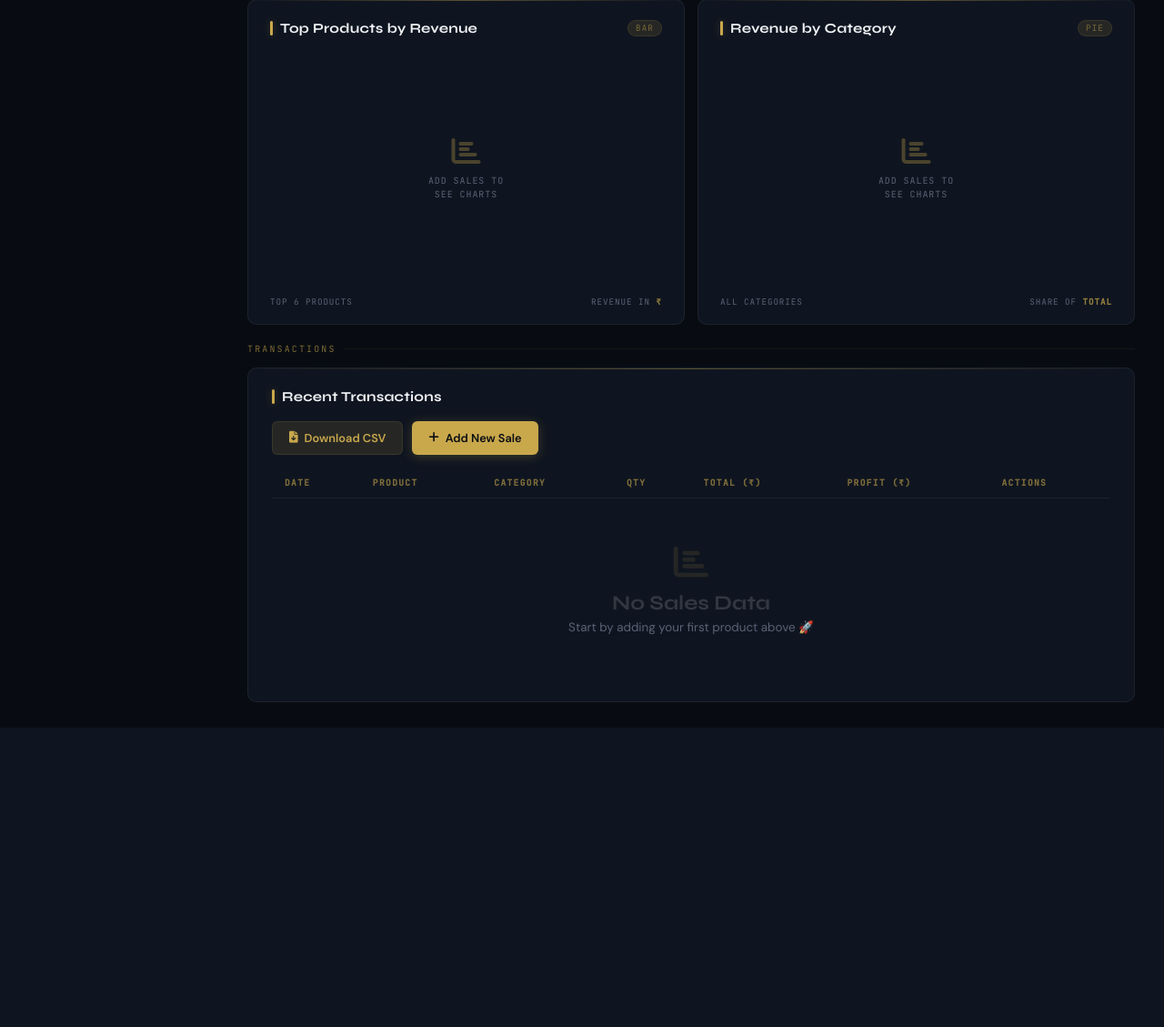
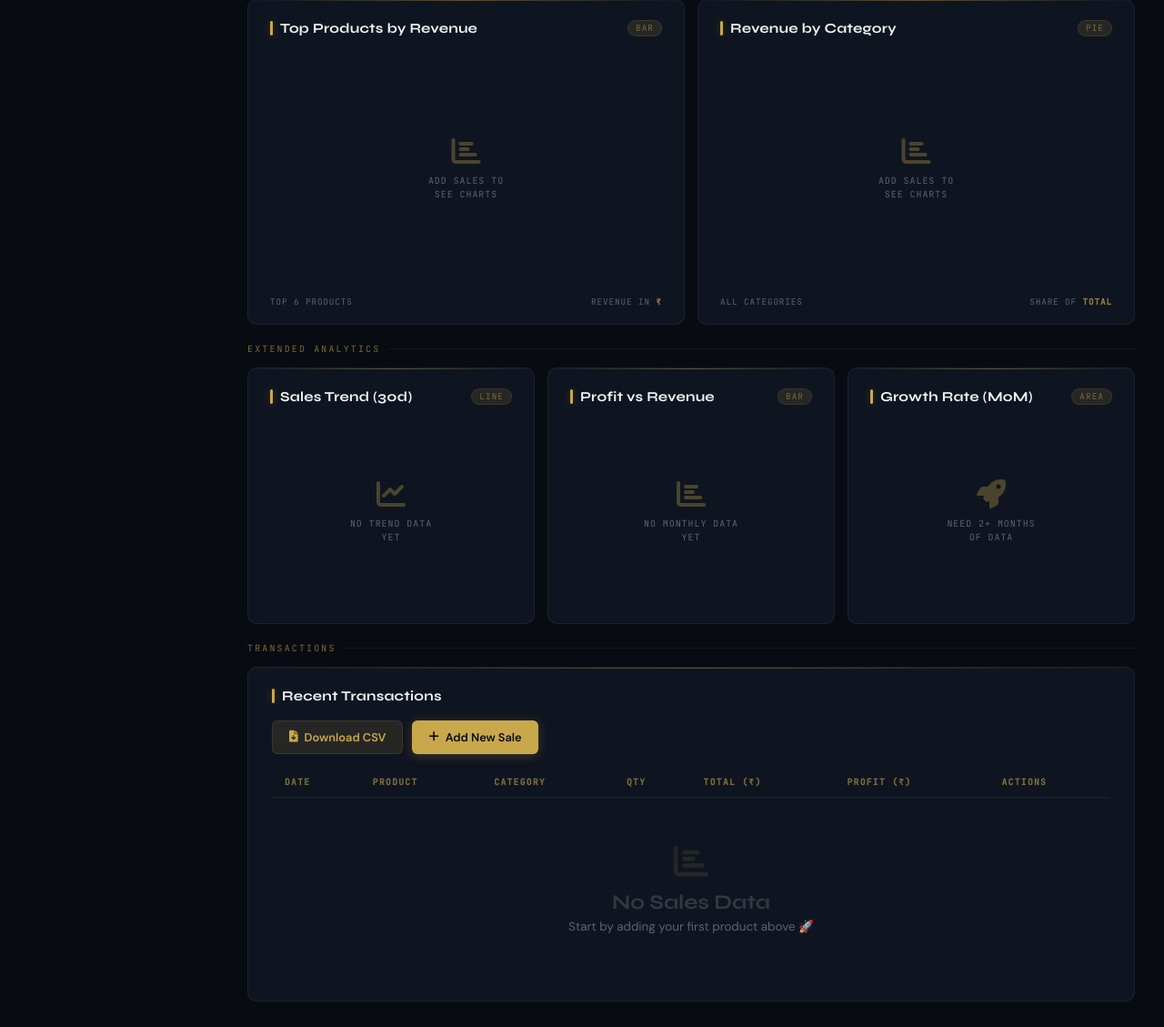
Before and after one commit to adithyasm00/Flask-SalesdataAnalyser, a Flask app: page /dashboard in a window 1280 px wide. Shown: the part 1858-2987 px from the top of the page at 91% size. Before the commit the page ends 2658 px from the top, so only its background shows below. Run offline with Flask 3, Linux system fonts and the light colour scheme; the visitor is signed in with stand-in values (Sample User, id 1); data comes from the database, SQL or seed files in the repository; data that the repository does not hold is empty.

Commit message:
Update dashboard.html

```diff
--- a/templates/dashboard.html
+++ b/templates/dashboard.html
@@ -814,7 +814,40 @@
                     </div>
                 </div>
             </div>
-
+ <!-- EXTENDED CHARTS — Trend, Profit vs Revenue, Growth -->
+            <div class="section-label">Extended Analytics</div>
+            <div class="charts-extended">
+                <!-- Sales Trend (last 30 days) -->
+                <div class="card chart-placeholder card-accent">
+                    <div class="card-header">
+                        <div class="card-title"><div class="card-title-accent"></div>Sales Trend (30d)</div>
+                        <span class="card-tag">LINE</span>
+                    </div>
+                    <div class="placeholder-canvas-wrap" id="trend-wrap">
+                        <canvas id="trendChart"></canvas>
+                    </div>
+                </div>
+                <!-- Profit vs Revenue -->
+                <div class="card chart-placeholder card-accent">
+                    <div class="card-header">
+                        <div class="card-title"><div class="card-title-accent"></div>Profit vs Revenue</div>
+                        <span class="card-tag">BAR</span>
+                    </div>
+                    <div class="placeholder-canvas-wrap" id="pvr-wrap">
+                        <canvas id="profitVsRevenueChart"></canvas>
+                    </div>
+                </div>
+                <!-- Growth Rate MoM -->
+                <div class="card chart-placeholder card-accent">
+                    <div class="card-header">
+                        <div class="card-title"><div class="card-title-accent"></div>Growth Rate (MoM)</div>
+                        <span class="card-tag">AREA</span>
+                    </div>
+                    <div class="placeholder-canvas-wrap" id="growth-wrap">
+                        <canvas id="growthChart"></canvas>
+                    </div>
+                </div>
+            </div>
 
 
             <!-- RECENT TRANSACTIONS -->
```
